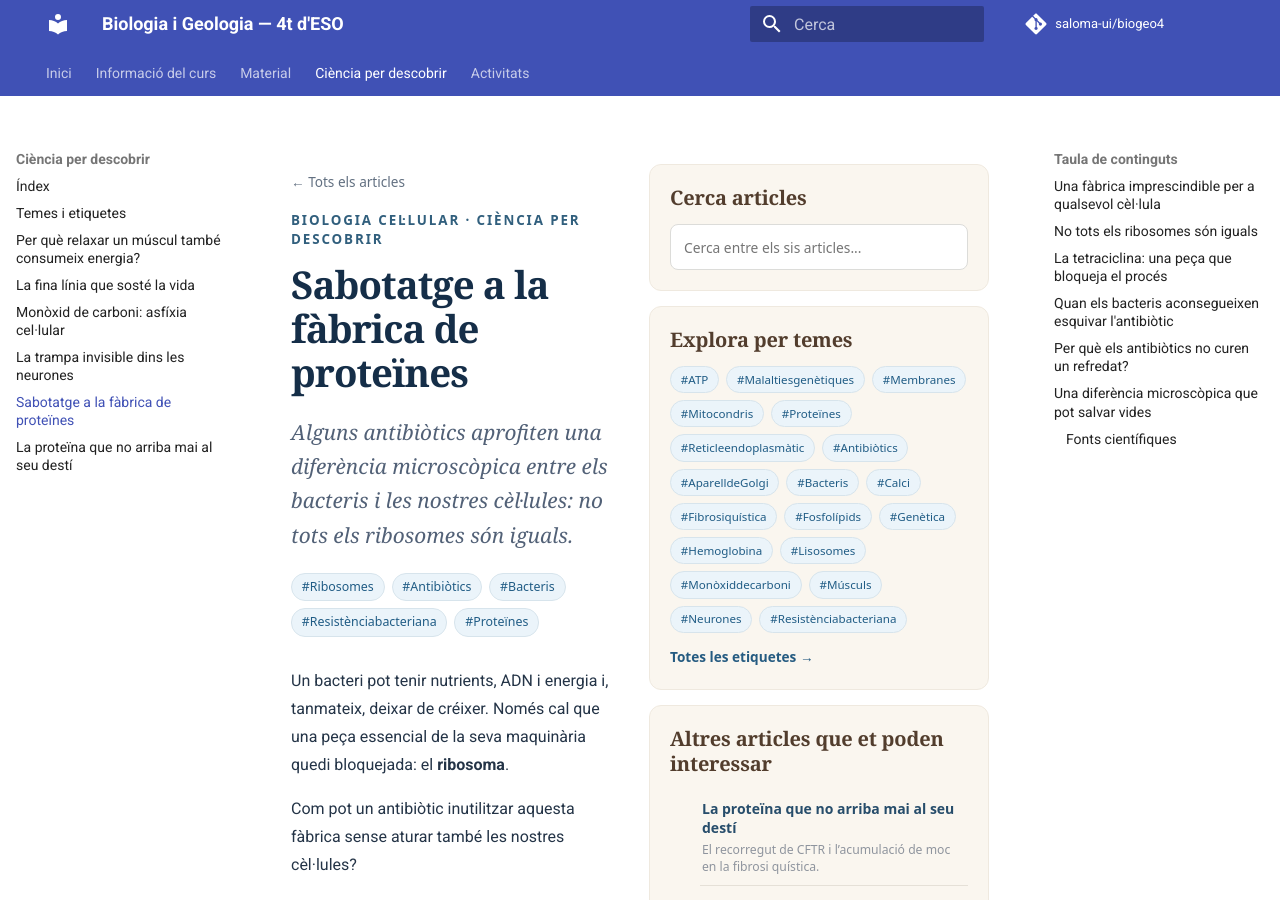
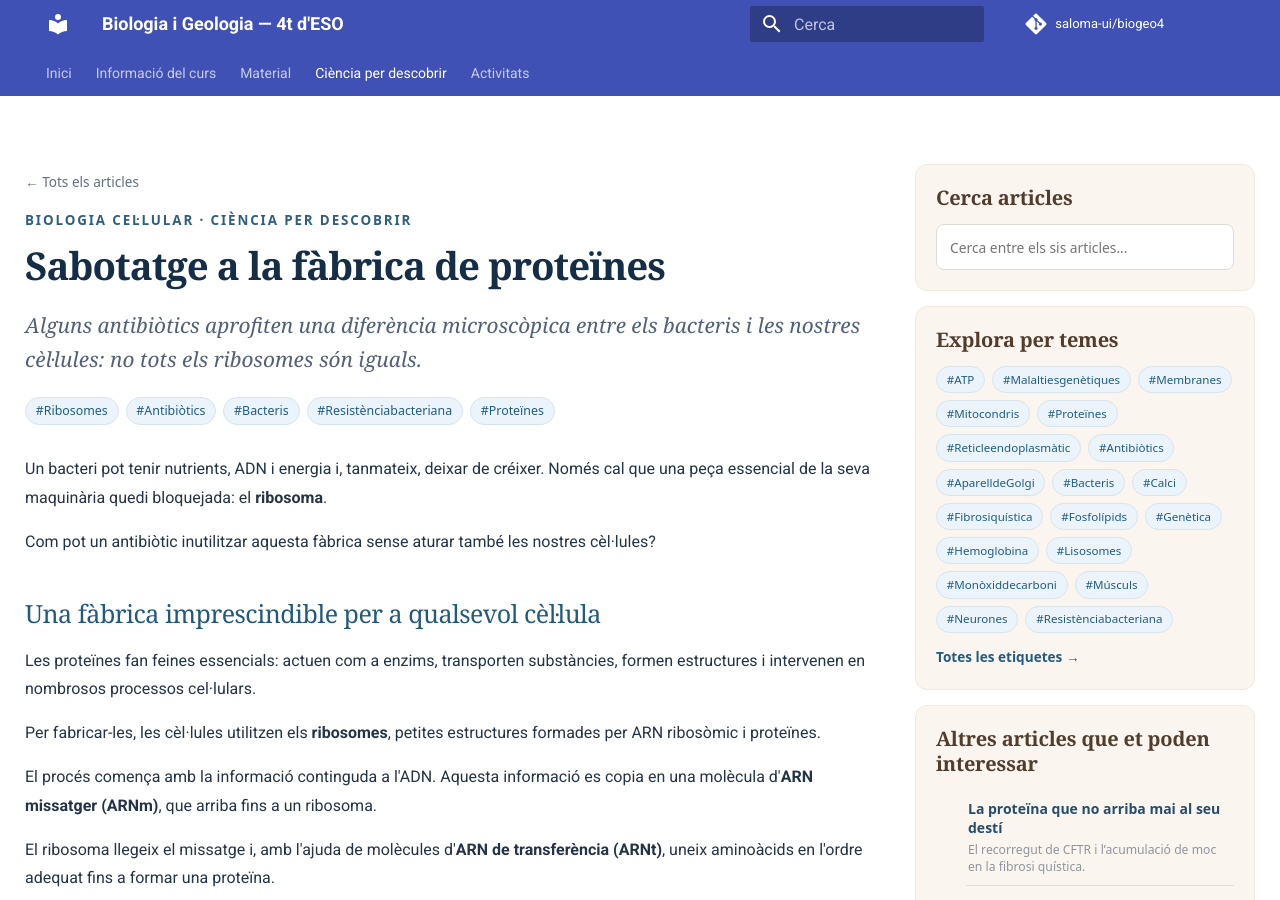
Before and after one commit to saloma-ui/biogeo4, an MkDocs documentation site: the page built from docs/divulgacio/ud02/05-sabotatge-proteines.md, in a window 1280 px wide and 900 px high. Built offline with MkDocs 1.6.1 and Material for MkDocs 9.7.7, drawn with Linux system fonts in a browser that asks for light colours; comment, search, counter and statistics services are not loaded; some of the changed lines change nothing that is shown.

Commit message:
Aplica l'estil revista i les etiquetes a l'article 05-sabotatge-proteines

```diff
--- a/docs/divulgacio/ud02/05-sabotatge-proteines.md
+++ b/docs/divulgacio/ud02/05-sabotatge-proteines.md
@@ -1,6 +1,16 @@
 ---
 title: "Sabotatge a la fàbrica de proteïnes"
 description: "Com la tetraciclina bloqueja els ribosomes bacterians i per què els antibiòtics no funcionen contra els virus."
+hide:
+  - navigation
+  - toc
+  - tags
+tags:
+  - "Ribosomes"
+  - "Antibiòtics"
+  - "Bacteris"
+  - "Resistència bacteriana"
+  - "Proteïnes"
 ---
 
 # Sabotatge a la fàbrica de proteïnes
```
